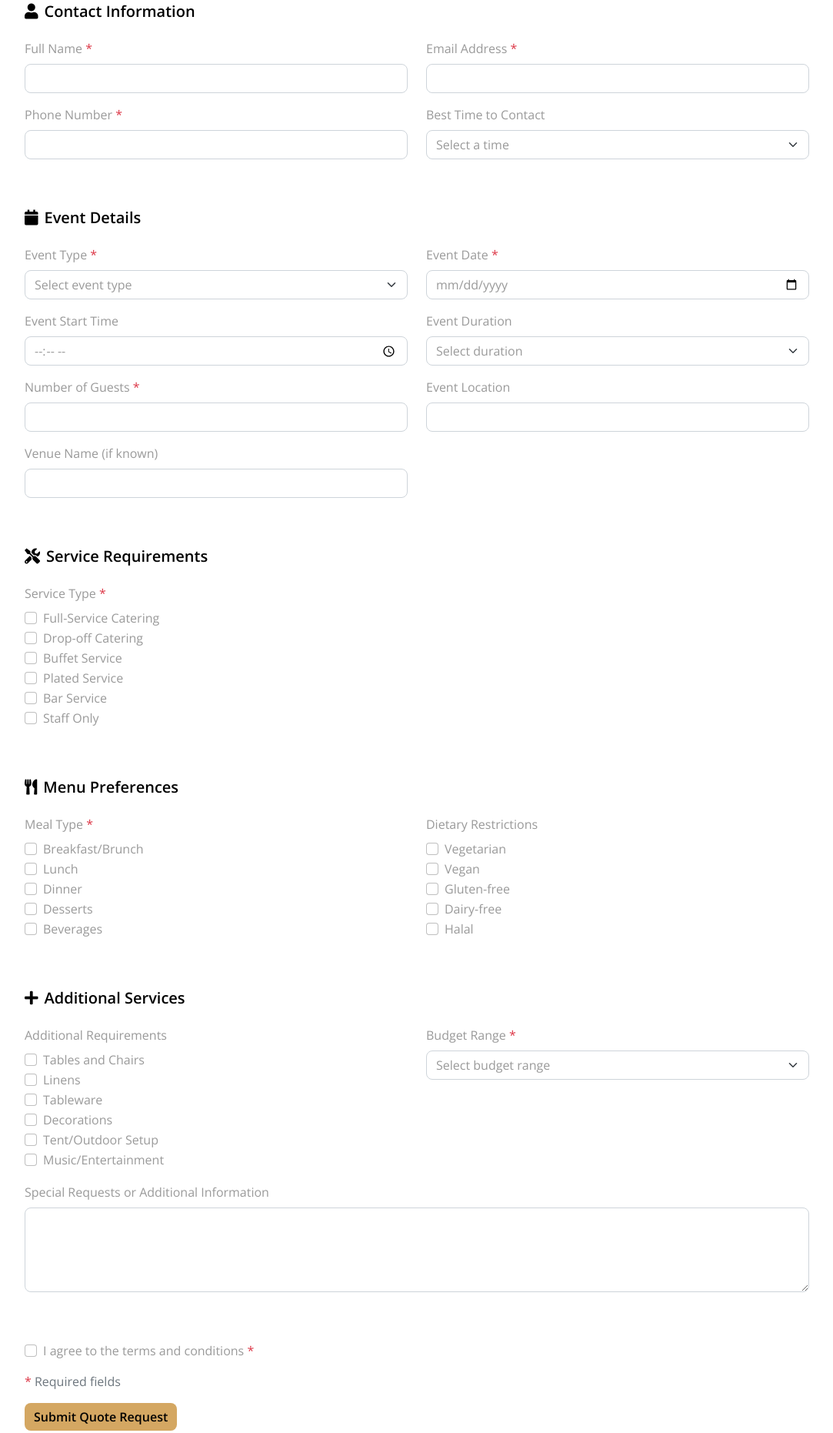
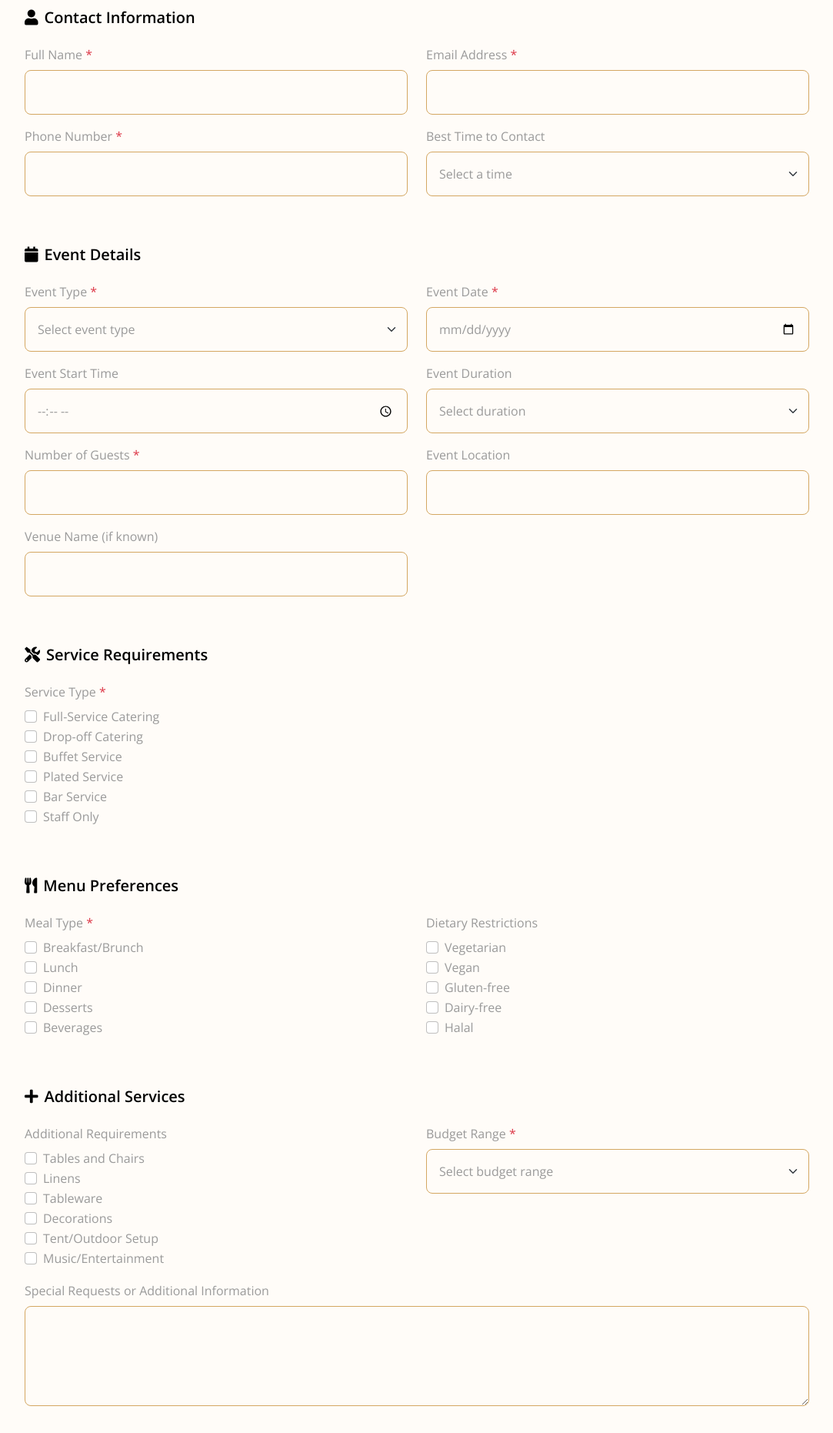
Before and after one commit to NaimNajmios/CaterEaseServ, a plain HTML site: page book.html in a window 1280 px wide. Shown: the part 647-2509 px from the top of the page at 77% size, without its empty margins (98-1181 px from the left). Drawn offline with nearby package versions, Linux system fonts and the light colour scheme.

Commit message:
Change booking form design and wording, add icon

```diff
--- a/book.html
+++ b/book.html
@@ -119,14 +119,14 @@
   <!-- Hero End -->
 
   <!-- Booking Form Start -->
-  <div class="container py-0" id="section1">
-    <section class="contact-form p-5">
-      <h2 class="text-center mb-4">Ready to Cater Your Event?</h2>
-      <!-- Alert Notification -->
-      <div id="alertNotification" class="alert alert-success d-none" role="alert">
-        Your quote request has been submitted successfully!
-      </div>
-      <div class="form-container">
+  <div class="container-fluid py-2 wow bounceInUp" data-wow-delay="0.1s">
+    <div class="container">
+      <div class="p-5 bg-light rounded contact-form">
+        <h2 class="text-center mb-4">Ready to Cater Your Event?</h2>
+        <!-- Alert Notification -->
+        <div id="alertNotification" class="alert alert-success d-none" role="alert">
+          Your quote request has been submitted successfully!
+        </div>
         <form id="quoteForm">
           <!-- Contact Information -->
           <div class="form-section mb-5">
@@ -134,19 +134,19 @@
             <div class="row">
               <div class="col-md-6 mb-3">
                 <label class="form-label">Full Name <span class="text-danger">*</span></label>
-                <input type="text" name="fullName" class="form-control" required>
+                <input type="text" name="fullName" class="form-control p-3 border-primary bg-light" required>
               </div>
               <div class="col-md-6 mb-3">
                 <label class="form-label">Email Address <span class="text-danger">*</span></label>
-                <input type="email" name="email" class="form-control" required>
+                <input type="email" name="email" class="form-control p-3 border-primary bg-light" required>
               </div>
               <div class="col-md-6 mb-3">
                 <label class="form-label">Phone Number <span class="text-danger">*</span></label>
-                <input type="tel" name="phone" class="form-control" required>
+                <input type="tel" name="phone" class="form-control p-3 border-primary bg-light" required>
               </div>
               <div class="col-md-6 mb-3">
                 <label class="form-label">Best Time to Contact</label>
-                <select name="contactTime" class="form-select">
+                <select name="contactTime" class="form-select p-3 border-primary bg-light">
                   <option value="">Select a time</option>
                   <option value="morning">Morning</option>
                   <option value="afternoon">Afternoon</option>
@@ -162,7 +162,7 @@
             <div class="row">
               <div class="col-md-6 mb-3">
                 <label class="form-label">Event Type <span class="text-danger">*</span></label>
-                <select name="eventType" class="form-select" required>
+                <select name="eventType" class="form-select p-3 border-primary bg-light" required>
                   <option value="">Select event type</option>
                   <option value="wedding">Wedding</option>
                   <option value="corporate">Corporate Event</option>
@@ -173,15 +173,15 @@
               </div>
               <div class="col-md-6 mb-3">
                 <label class="form-label">Event Date <span class="text-danger">*</span></label>
-                <input type="date" name="eventDate" class="form-control" required>
+                <input type="date" name="eventDate" class="form-control p-3 border-primary bg-light" required>
               </div>
               <div class="col-md-6 mb-3">
                 <label class="form-label">Event Start Time</label>
-                <input type="time" name="eventTime" class="form-control">
+                <input type="time" name="eventTime" class="form-control p-3 border-primary bg-light">
               </div>
               <div class="col-md-6 mb-3">
                 <label class="form-label">Event Duration</label>
-                <select name="duration" class="form-select">
+                <select name="duration" class="form-select p-3 border-primary bg-light">
                   <option value="">Select duration</option>
                   <option value="2-4">2-4 hours</option>
                   <option value="4-6">4-6 hours</option>
@@ -190,15 +190,15 @@
               </div>
               <div class="col-md-6 mb-3">
                 <label class="form-label">Number of Guests <span class="text-danger">*</span></label>
-                <input type="number" name="guests" class="form-control" required min="1">
+                <input type="number" name="guests" class="form-control p-3 border-primary bg-light" required min="1">
               </div>
               <div class="col-md-6 mb-3">
                 <label class="form-label">Event Location</label>
-                <input type="text" name="location" class="form-control">
+                <input type="text" name="location" class="form-control p-3 border-primary bg-light">
               </div>
               <div class="col-md-6 mb-3">
                 <label class="form-label">Venue Name (if known)</label>
-                <input type="text" name="venue" class="form-control">
+                <input type="text" name="venue" class="form-control p-3 border-primary bg-light">
               </div>
             </div>
           </div>
@@ -325,7 +325,7 @@
               </div>
               <div class="col-md-6 mb-3">
                 <label class="form-label">Budget Range <span class="text-danger">*</span></label>
-                <select name="budget" class="form-select" required>
+                <select name="budget" class="form-select p-3 border-primary bg-light" required>
                   <option value="">Select budget range</option>
                   <option value="under5000">Under RM 5,000</option>
                   <option value="5000-10000">RM 5,000 - RM 10,000</option>
@@ -336,7 +336,7 @@
               </div>
               <div class="col-12 mb-3">
                 <label class="form-label">Special Requests or Additional Information</label>
-                <textarea name="specialRequests" class="form-control" rows="4"></textarea>
+                <textarea name="specialRequests" class="form-control p-3 border-primary bg-light" rows="4"></textarea>
               </div>
             </div>
           </div>
@@ -349,11 +349,11 @@
                   class="text-danger">*</span></label>
             </div>
             <p class="text-muted"><span class="text-danger">*</span> Required fields</p>
-            <button type="submit" class="btn btn-primary">Submit Quote Request</button>
+            <button type="submit" class="btn btn-primary p-3 rounded-pill w-100">Submit Quote Request</button>
           </div>
         </form>
       </div>
-    </section>
+    </div>
   </div>
   <!-- Booking Form End -->
 
```
Also changed, not shown: about.html (+2 -2 lines), contact.html (+3 -3 lines), faq.html (+9 -8 lines), index.html (+2 -1 lines), service.html (+1 -1 lines).
